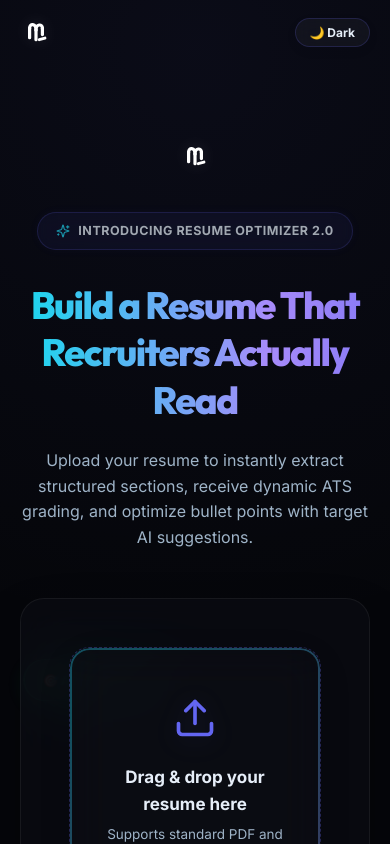
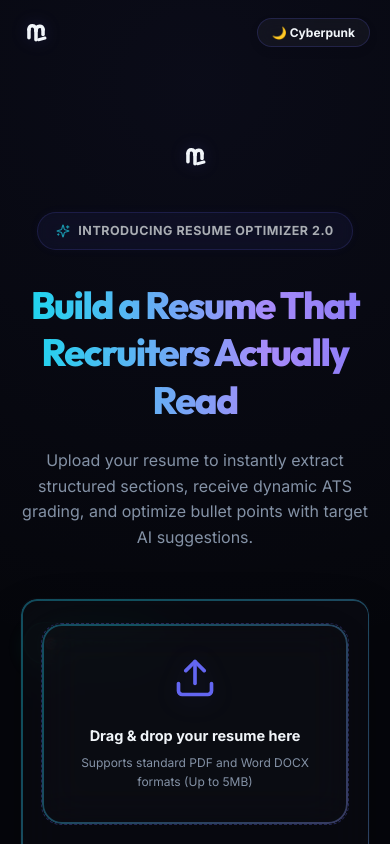
Before and after one commit to Madhusudansutradhar99/ai-resume-, a React (Vite) app in the folder frontend/: page / in a window 390 px wide. Shown: the top 844 px of the page. Built offline with nearby package versions, Linux system fonts and the light colour scheme; no server answers.

Commit message:
Refine logo coordinates, add 4 premium color themes, and fix mobile padding text cutoff

```diff
--- a/frontend/src/components/Logo.jsx
+++ b/frontend/src/components/Logo.jsx
@@ -12,7 +12,8 @@ export default function Logo({ size = 48, showText = true, layout = 'column' })
         alignItems: 'center',
         justifyContent: 'center',
         gap: isRow ? '12px' : '8px',
-        textAlign: isRow ? 'left' : 'center'
+        textAlign: isRow ? 'left' : 'center',
+        color: 'var(--text-primary)'
       }}
     >
       <svg
@@ -23,38 +24,38 @@ export default function Logo({ size = 48, showText = true, layout = 'column' })
         fill="none"
         xmlns="http://www.w3.org/2000/svg"
         style={{
-          filter: 'drop-shadow(0 0 8px rgba(255,255,255,0.12))',
-          flexShrink: 0
+          filter: 'drop-shadow(0 0 8px var(--glow-shadow))',
+          flexShrink: 0,
+          color: 'var(--text-primary)'
         }}
       >
-        {/* Continuous fluid 'm' logo using lines and paths with identical stroke properties */}
         {/* Left vertical stem */}
-        <line x1="30" y1="38" x2="30" y2="68" stroke="white" strokeWidth="10" strokeLinecap="round" />
+        <line x1="28" y1="42" x2="28" y2="68" stroke="currentColor" strokeWidth="11" strokeLinecap="round" />
 
         {/* Middle vertical stem */}
-        <line x1="50" y1="44" x2="50" y2="74" stroke="white" strokeWidth="10" strokeLinecap="round" />
+        <line x1="50" y1="46" x2="50" y2="74" stroke="currentColor" strokeWidth="11" strokeLinecap="round" />
 
         {/* Right vertical stem */}
-        <line x1="70" y1="38" x2="70" y2="58" stroke="white" strokeWidth="10" strokeLinecap="round" />
+        <line x1="72" y1="42" x2="72" y2="58" stroke="currentColor" strokeWidth="11" strokeLinecap="round" />
 
         {/* Arches connecting the stems */}
         <path
-          d="M 30 38 C 30 22, 50 22, 50 44"
-          stroke="white"
-          strokeWidth="10"
+          d="M 28 42 C 28 26, 50 26, 50 46"
+          stroke="currentColor"
+          strokeWidth="11"
           strokeLinecap="round"
           fill="none"
         />
         <path
-          d="M 50 44 C 50 24, 70 24, 70 38"
-          stroke="white"
-          strokeWidth="10"
+          d="M 50 46 C 50 28, 72 28, 72 42"
+          stroke="currentColor"
+          strokeWidth="11"
           strokeLinecap="round"
           fill="none"
         />
 
         {/* Underline/pill under the right stem */}
-        <line x1="60" y1="74" x2="78" y2="69" stroke="white" strokeWidth="9" strokeLinecap="round" />
+        <line x1="58" y1="74" x2="78" y2="69" stroke="currentColor" strokeWidth="9.5" strokeLinecap="round" />
       </svg>
       {showText && (
         <div className="logo-text" style={{ display: 'flex', flexDirection: 'column', justifyContent: 'center' }}>
@@ -64,7 +65,7 @@ export default function Logo({ size = 48, showText = true, layout = 'column' })
               fontWeight: 800,
               fontSize: isRow ? `${size * 0.42}px` : '20px',
               letterSpacing: '3px',
-              color: '#ffffff',
+              color: 'var(--text-primary)',
               lineHeight: 1.1
             }}
           >
--- a/frontend/src/components/ThemeToggle.jsx
+++ b/frontend/src/components/ThemeToggle.jsx
@@ -1,57 +1,89 @@
 import React, { useEffect, useState } from 'react'
 
-export default function ThemeToggle(){
+export default function ThemeToggle() {
   const [theme, setTheme] = useState(() => {
     try { return localStorage.getItem('theme') || 'dark' } catch { return 'dark' }
   })
 
-  const themes = ['dark', 'light', 'blue']
-  const themeLabels = { dark: '🌙 Dark', light: '☀️ Light', blue: '🔵 Blue' }
+  const themes = ['dark', 'light', 'emerald', 'rose']
+  const themeLabels = {
+    dark: '🌙 Cyberpunk',
+    light: '☀️ Light',
+    emerald: '🟢 Matrix Green',
+    rose: '🌅 Sunset Aurora'
+  }
 
   useEffect(() => {
     const root = document.documentElement
-    root.classList.remove('theme-dark','theme-light','theme-blue')
-    root.classList.add(theme === 'light' ? 'theme-light' : theme === 'blue' ? 'theme-blue' : 'theme-dark')
+    root.classList.remove('theme-dark', 'theme-light', 'theme-blue', 'theme-emerald', 'theme-rose')
+    root.classList.add(`theme-${theme}`)
     try { localStorage.setItem('theme', theme) } catch {}
 
     // Apply explicit CSS variables so inline styles read correct colors immediately
     try {
-      const themes = {
+      const themeConfigs = {
         dark: {
-          '--bg-page': '#05060a',
-          '--bg-primary': '#05060a',
-          '--bg-secondary': '#0f1419',
-          '--text-primary': '#e6eef8',
-          '--text-muted': '#9fb4c8',
-          '--card-bg': 'rgba(255,255,255,0.04)',
-          '--card-border': 'rgba(255,255,255,0.06)',
-          '--bg-card': 'rgba(255,255,255,0.04)',
-          '--border': 'rgba(255,255,255,0.06)'
+          '--bg-page': '#05060b',
+          '--bg-primary': '#05060b',
+          '--bg-secondary': '#0d0f17',
+          '--text-primary': '#f1f5f9',
+          '--text-muted': '#8492a6',
+          '--card-bg': 'rgba(13, 15, 23, 0.75)',
+          '--card-border': 'rgba(99, 102, 241, 0.15)',
+          '--bg-card': 'rgba(13, 15, 23, 0.75)',
+          '--border': 'rgba(99, 102, 241, 0.15)',
+          '--accent': '#6366f1',
+          '--accent-cyan': '#22d3ee',
+          '--accent-violet': '#a78bfa',
+          '--glow-shadow': 'rgba(99, 102, 241, 0.18)'
         },
         light: {
-          '--bg-page': '#ffffff',
-          '--bg-primary': '#ffffff',
-          '--bg-secondary': '#f9fafb',
-          '--text-primary': '#0b1220',
-          '--text-muted': '#4b5563',
-          '--card-bg': 'rgba(10,10,10,0.03)',
-          '--card-border': 'rgba(10,10,10,0.06)',
-          '--bg-card': 'rgba(10,10,10,0.03)',
-          '--border': 'rgba(10,10,10,0.06)'
+          '--bg-page': '#f8fafc',
+          '--bg-primary': '#f8fafc',
+          '--bg-secondary': '#f1f5f9',
+          '--text-primary': '#0f172a',
+          '--text-muted': '#64748b',
+          '--card-bg': 'rgba(255, 255, 255, 0.85)',
+          '--card-border': 'rgba(99, 102, 241, 0.12)',
+          '--bg-card': 'rgba(255, 255, 255, 0.85)',
+          '--border': 'rgba(99, 102, 241, 0.12)',
+          '--accent': '#4f46e5',
+          '--accent-cyan': '#06b6d4',
+          '--accent-violet': '#8b5cf6',
+          '--glow-shadow': 'rgba(79, 70, 229, 0.08)'
         },
-        blue: {
-          '--bg-page': '#ecf8ff',
-          '--bg-primary': '#ecf8ff',
-          '--bg-secondary': '#dceefb',
-          '--text-primary': '#003d6b',
-          '--text-muted': '#0f5a8a',
-          '--card-bg': 'rgba(30,144,255,0.08)',
-          '--card-border': 'rgba(30,144,255,0.15)',
-          '--bg-card': 'rgba(30,144,255,0.08)',
-          '--border': 'rgba(30,144,255,0.15)'
+        emerald: {
+          '--bg-page': '#020705',
+          '--bg-primary': '#020705',
+          '--bg-secondary': '#05120a',
+          '--text-primary': '#ecfdf5',
+          '--text-muted': '#6ee7b7',
+          '--card-bg': 'rgba(4, 18, 12, 0.75)',
+          '--card-border': 'rgba(16, 185, 129, 0.15)',
+          '--bg-card': 'rgba(4, 18, 12, 0.75)',
+          '--border': 'rgba(16, 185, 129, 0.15)',
+          '--accent': '#059669',
+          '--accent-cyan': '#10b981',
+          '--accent-violet': '#34d399',
+          '--glow-shadow': 'rgba(16, 185, 129, 0.18)'
+        },
+        rose: {
+          '--bg-page': '#090406',
+          '--bg-primary': '#090406',
+          '--bg-secondary': '#160a0f',
+          '--text-primary': '#fff1f2',
+          '--text-muted': '#fda4af',
+          '--card-bg': 'rgba(22, 10, 15, 0.75)',
+          '--card-border': 'rgba(244, 63, 94, 0.15)',
+          '--bg-card': 'rgba(22, 10, 15, 0.75)',
+          '--border': 'rgba(244, 63, 94, 0.15)',
+          '--accent': '#e11d48',
+          '--accent-cyan': '#f43f5e',
+          '--accent-violet': '#fb7185',
+          '--glow-shadow': 'rgba(244, 63, 94, 0.18)'
         }
       }
-      const vars = themes[theme] || themes.dark
+      const vars = themeConfigs[theme] || themeConfigs.dark
       const rootStyle = document.documentElement.style
       Object.entries(vars).forEach(([k, v]) => rootStyle.setProperty(k, v))
     } catch (e) {}
--- a/frontend/src/ui.css
+++ b/frontend/src/ui.css
@@ -635,3 +635,53 @@ body {
     height: 32px !important;
   }
 }
+
+/* Glassmorphism Premium Card Glowing Border Animation */
+.glass-card-premium {
+  border: 1px solid transparent !important;
+}
+
+.glass-card-premium::before {
+  content: '';
+  position: absolute;
+  inset: 0;
+  border-radius: 24px;
+  padding: 1.5px;
+  background: linear-gradient(135deg, var(--accent), var(--accent-cyan), var(--accent-violet), var(--accent));
+  background-size: 300% 300%;
+  animation: border-flow 8s linear infinite;
+  -webkit-mask: linear-gradient(#fff 0 0) content-box, linear-gradient(#fff 0 0);
+  -webkit-mask-composite: xor;
+  mask-composite: exclude;
+  opacity: 0.35;
+  transition: opacity 0.3s ease;
+  pointer-events: none;
+}
+
+.glass-card-premium:hover::before {
+  opacity: 0.85;
+}
+
+/* Mobile responsive padding overrides to prevent text cutting */
+@media (max-width: 768px) {
+  .glass-card-premium {
+    padding: 24px 20px !important;
+    border-radius: 16px !important;
+  }
+
+  .glass-card-premium::before {
+    border-radius: 16px !important;
+  }
+
+  .premium-dropzone {
+    padding: 32px 16px !important;
+  }
+
+  .premium-dropzone p {
+    font-size: 14.5px !important;
+  }
+
+  .premium-dropzone span, .premium-dropzone p + p {
+    font-size: 12px !important;
+  }
+}
```
